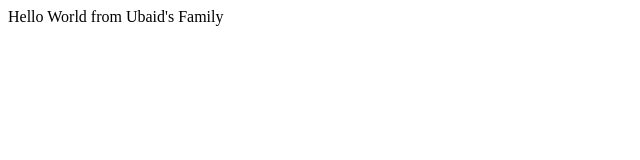
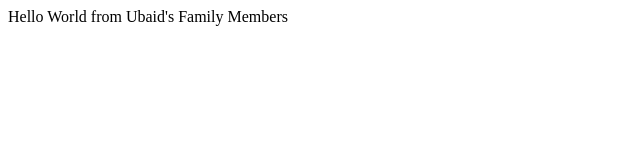
Before and after one commit to malikubaidurrehman/bootcamp20203105, a plain HTML site: page index.html in a window 1280 px wide. Shown: the full height of the page, 0-640 px from the left. Drawn offline with Linux system fonts and the light colour scheme.

Commit message:
agian udated

```diff
--- a/index.html
+++ b/index.html
@@ -5,7 +5,7 @@
 </head>
 <body>
     <div>
-        Hello World from Ubaid's Family
+        Hello World from Ubaid's Family Members
     </div>
 
 </body>
```
